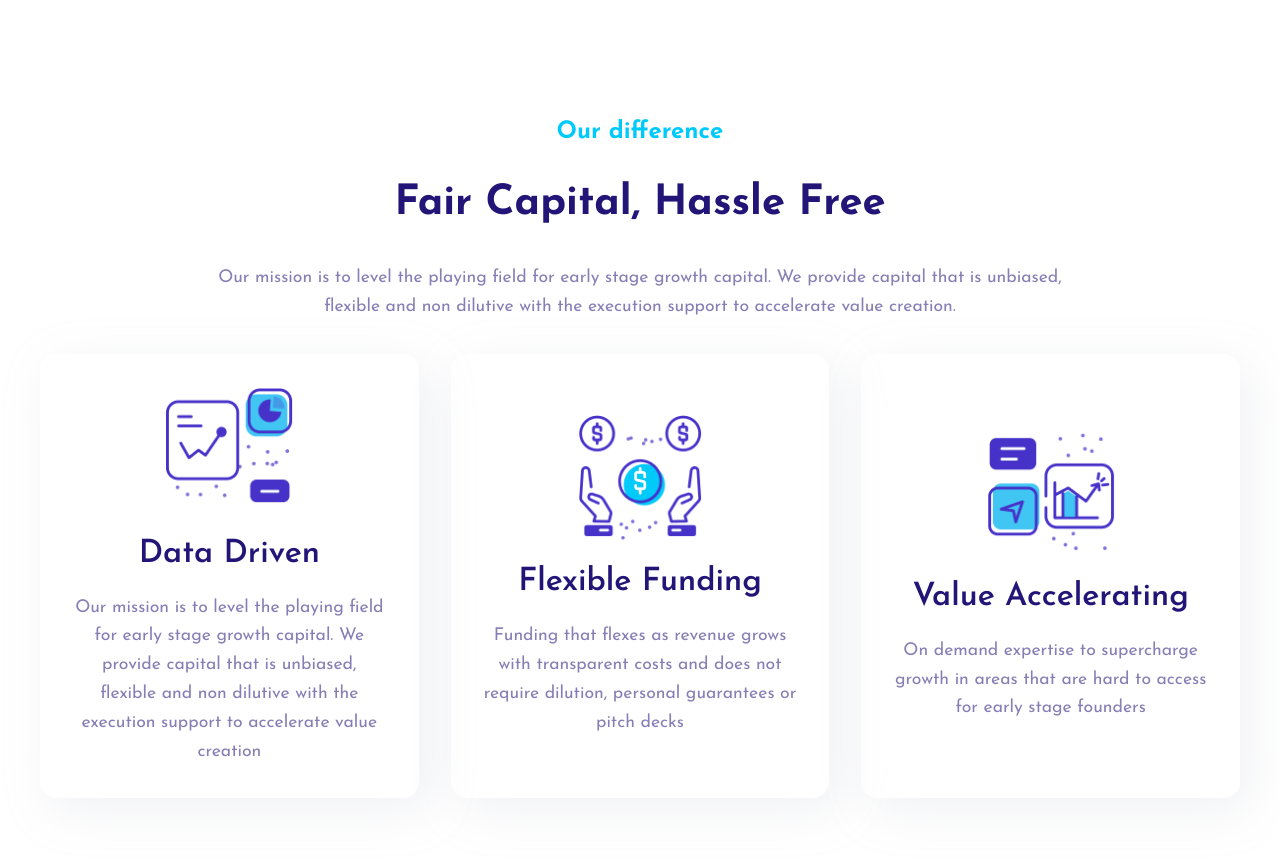
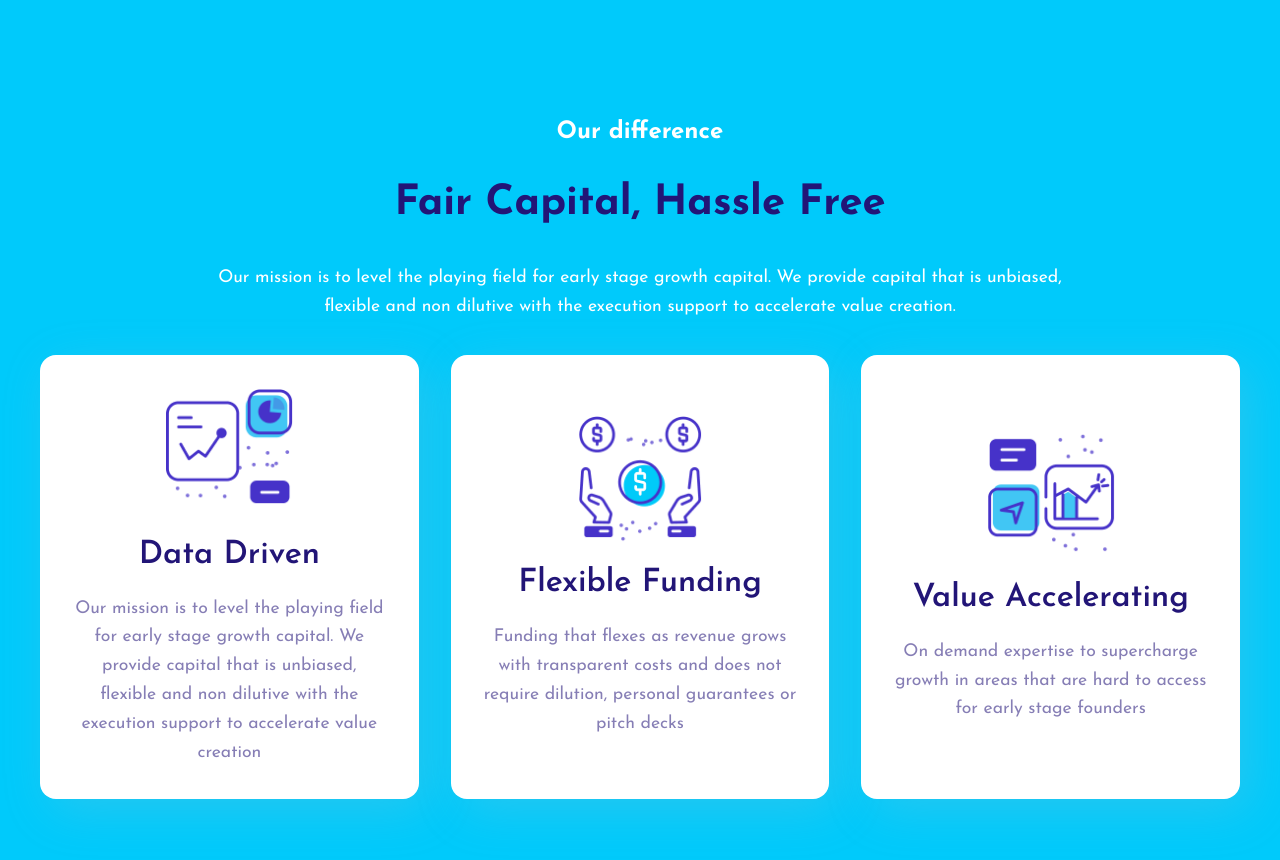
Before and after one commit to FahadAli-Dev/digital-business, a Next.js app: page / in a window 1280 px wide. Shown: the part 2560-3420 px from the top of the page. Built offline with nearby package versions, Linux system fonts and the light colour scheme.

Commit message:
complete OurDifference Section for all device and also animation

```diff
--- a/src/app/page.js
+++ b/src/app/page.js
@@ -1,9 +1,13 @@
+"use client";
+
 import style from "./page.module.css";
 import Navbar from "../components/Navbar/Navbar.jsx";
 import Hero from "../components/Hero/Hero";
 import BrandingVideo from "../components/BrandingVideo/BrandingVideo";
 import WhatWeDo from "../components/WhatWeDo/WhatWeDo";
 import OurDiff from "../components/OurDiff/OurDiff";
+import { motion } from "motion/react";
+
 const page = () => {
   return (
     <div className={style.app}>
@@ -11,7 +15,18 @@ const page = () => {
       <Hero />
       <BrandingVideo />
       <WhatWeDo />
-      <OurDiff />
+
+      <motion.div
+        onViewportEnter={() => {
+          document.body.style.background = "var(--secondary-color)";
+        }}
+        onViewportLeave={() => {
+          document.body.style.background = "white";
+        }}
+        viewport={{ amount: 0.2 }}
+      >
+        <OurDiff />
+      </motion.div>
     </div>
   );
 };
--- a/src/components/OurDiff/OurDiff.jsx
+++ b/src/components/OurDiff/OurDiff.jsx
@@ -1,29 +1,63 @@
+"use client";
+
 import style from "@/src/components/OurDiff/OurDiff.module.css";
 import Image from "next/image";
 import { ourDiffFeatures } from "@/src/utils/data";
+import { motion } from "motion/react";
+import {
+  containerVariants,
+  desVariants,
+  tagVariants,
+  titleVariants,
+} from "@/src/utils/animation";
 
 const OurDiff = () => {
   return (
     <div className={style["od-wrapper"]}>
       <div className={style["od-container"]}>
         <div className={style["od-head"]}>
-          <span className="tag">Our difference</span>
-          <span className="title">Fair capital, hassle free</span>
-          <span className="text">
+          <motion.span
+            className="tag"
+            initial="offscreen"
+            whileInView="onscreen"
+            variants={tagVariants}
+          >
+            Our difference
+          </motion.span>
+          <motion.span
+            className="title"
+            initial="offscreen"
+            whileInView="onscreen"
+            variants={titleVariants}
+          >
+            Fair capital, hassle free
+          </motion.span>
+          <motion.span
+            className="text"
+            initial="offscreen"
+            whileInView="onscreen"
+            variants={desVariants}
+          >
             Our mission is to level the playing field for early stage growth
             capital. We provide capital that is unbiased, flexible and non
             dilutive with the execution support to accelerate value creation.
-          </span>
+          </motion.span>
         </div>
 
         <div className={style["od-features"]}>
           {ourDiffFeatures.map((fea, idx) => {
             return (
-              <div className={style["od-feature"]} key={idx}>
+              <motion.div
+                className={style["od-feature"]}
+                key={idx}
+                initial="offscreen"
+                whileInView="onscreen"
+                variants={containerVariants((idx + 1) * 0.1)}
+              >
                 <Image src={fea.icon} alt="img" width={128} height={128} />
                 <span className="sec-title">{fea.title}</span>
                 <span className="text">{fea.des}</span>
-              </div>
+              </motion.div>
             );
           })}
         </div>
--- a/src/components/OurDiff/OurDiff.module.css
+++ b/src/components/OurDiff/OurDiff.module.css
@@ -24,6 +24,14 @@
   margin: auto;
 }
 
+.od-head > :nth-child(1) {
+  color: white;
+}
+
+.od-head > :nth-child(3) {
+  color: white;
+}
+
 .od-features {
   display: flex;
   justify-content: space-between;
@@ -41,6 +49,7 @@
   box-shadow: var(--shadow);
   padding: 2rem;
   border-radius: 1rem;
+  background-color: white;
 }
 
 @media (max-width: 1240px) {
@@ -50,8 +59,13 @@
 }
 
 @media (max-width: 1024px) {
+  .od-wrapper {
+    height: auto;
+  }
+
   .od-container {
     max-width: 720px;
+    margin-top: 10rem;
   }
 
   .od-features {
--- a/src/components/WhatWeDo/WhatWeDo.module.css
+++ b/src/components/WhatWeDo/WhatWeDo.module.css
@@ -39,6 +39,7 @@
   box-shadow: var(--shadow);
   padding: 2rem;
   border-radius: 2rem;
+  background-color: white;
 }
 
 .block-features {
@@ -79,6 +80,7 @@
   box-shadow: var(--shadow);
   border-radius: 1rem;
   box-sizing: border-box;
+  background-color: white;
 }
 
 .wwd-support > div {
@@ -137,5 +139,6 @@
 
   .wwd-support {
     flex-direction: column;
+    width: 93%;
   }
 }
--- a/src/style/globals.css
+++ b/src/style/globals.css
@@ -19,6 +19,7 @@
 body {
   margin: 0;
   padding: 0;
+  transition: background-color 0.4s ease-in-out;
 }
 
 .tag {
```
